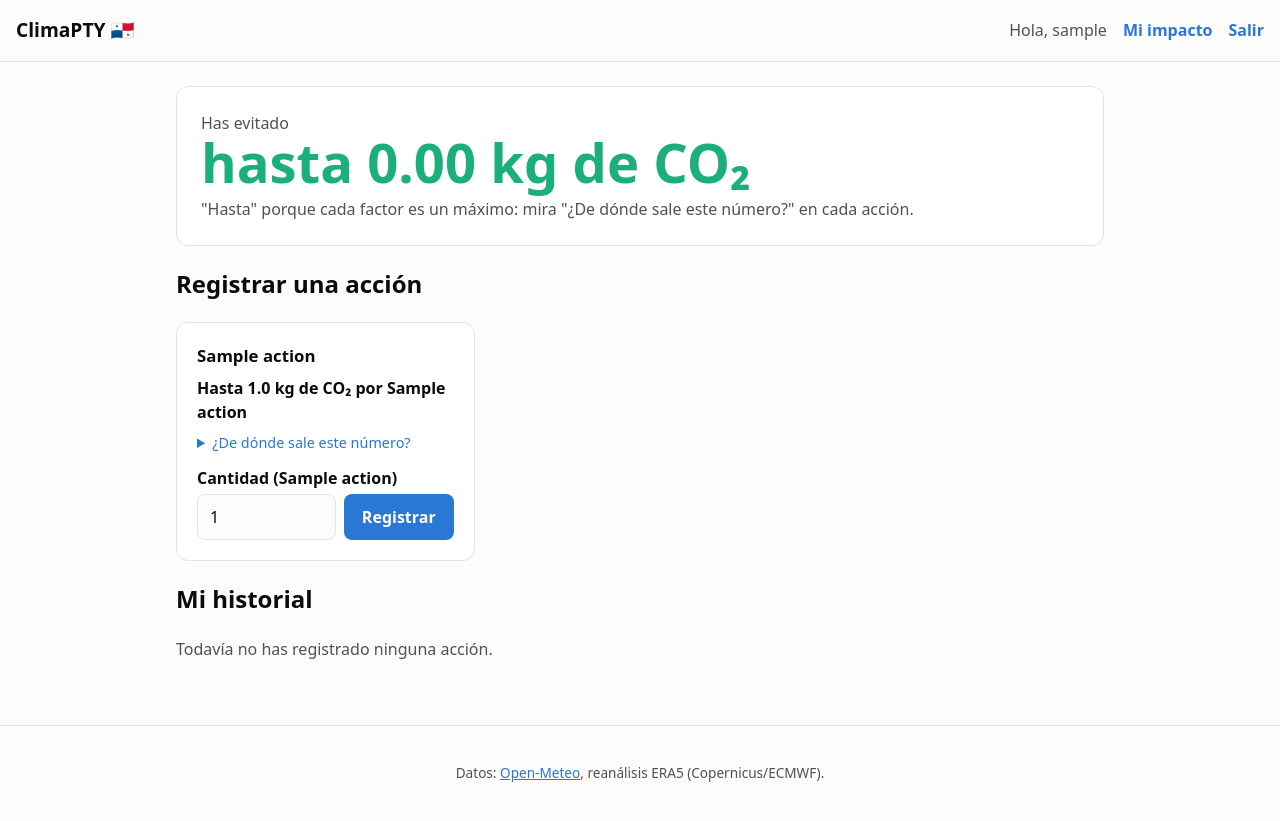
After one commit to giegio-16lpzz07/PROYECTO-FINAL-DE-DIEGO-LOPEZ, a Flask app: page /mi-impacto in a window 1280 px wide. The commit adds this page. Run offline with Flask 3, Linux system fonts and the light colour scheme; a user stored in the database is signed in; tables that the repository leaves empty hold one stand-in row (values such as "Sample post").

Commit message:
Día 3: acciones, cálculo de CO₂ con fuentes y contador público
- Modelos Action (con assumptions) y ActionLog
- Comando 'flask seed' con 5 acciones; no duplica si se corre dos veces
- services/impact.py: CO₂ = cantidad × factor; sin factor no suma
- /mi-impacto: 'Has evitado hasta X kg', factores con su fuente,
  'Factor en verificación' y historial propio
- Portada: contador público con total y número de acciones
- Botón '¿Y qué puedo hacer yo?' en cada ciudad
- README: Días 2 y 3, pasos para ejecutar, fuentes EPA y Poore & Nemecek

Co-Authored-By: Claude Opus 5.5 <noreply@anthropic.com>

```diff
--- a/app.py
+++ b/app.py
@@ -1,14 +1,16 @@
 """Rutas de la aplicación web ClimaPTY."""
 
 import os
+from datetime import date
 
 from dotenv import load_dotenv
 from flask import Flask, abort, flash, redirect, render_template, request, url_for
 from flask_login import LoginManager, current_user, login_required, login_user, logout_user
 from werkzeug.security import check_password_hash, generate_password_hash
 
-from models import User, db
+from models import Action, ActionLog, User, db
 from services.climate import CITIES, ClimateDataError, get_city_climate
+from services.impact import count_pending, log_co2, total_co2
 
 # Lee el archivo .env y pone sus valores en las variables de entorno.
 load_dotenv()
@@ -34,6 +36,61 @@ login_manager.login_message = "Inicia sesión para ver esa página."
 
 MIN_PASSWORD_LENGTH = 8
 
+PENDING_FACTOR_NOTE = (
+    "Factor en verificación: usaremos el factor oficial de la red eléctrica de Panamá "
+    "(Secretaría Nacional de Energía)."
+)
+
+# Las acciones que crea "flask seed". El slug es el identificador fijo de cada una.
+SEED_ACTIONS = [
+    {
+        "slug": "aire-25-grados",
+        "name": "Subir el aire acondicionado a 25°C o más",
+        "unit_label": "día",
+        "co2_kg_per_unit": None,
+        "source_url": None,
+        "assumptions": PENDING_FACTOR_NOTE,
+    },
+    {
+        "slug": "aire-apagado-4-horas",
+        "name": "Apagar el aire acondicionado al menos 4 horas",
+        "unit_label": "día",
+        "co2_kg_per_unit": None,
+        "source_url": None,
+        "assumptions": PENDING_FACTOR_NOTE,
+    },
+    {
+        "slug": "metro-o-bus",
+        "name": "Usar Metro o bus en vez de carro",
+        "unit_label": "km",
+        "co2_kg_per_unit": 0.249,
+        "source_url": "https://www.epa.gov/greenvehicles/greenhouse-gas-emissions-typical-passenger-vehicle",
+        "assumptions": (
+            "EPA: ~400 g CO₂ por milla de un carro promedio (≈0.249 kg/km). "
+            "No restamos las emisiones del bus o Metro, así que es un máximo."
+        ),
+    },
+    {
+        "slug": "porcion-carne-res",
+        "name": "Porción de carne de res que no comí",
+        "unit_label": "porción de 150 g",
+        "co2_kg_per_unit": 14.92,
+        "source_url": "https://ourworldindata.org/grapher/ghg-per-kg-poore",
+        "assumptions": (
+            "Poore & Nemecek (2018): 99.48 kg CO₂e por kg de carne de res (ganado de carne). "
+            "Asume que no se reemplaza por otra proteína, así que es un máximo."
+        ),
+    },
+    {
+        "slug": "ropa-al-aire",
+        "name": "Secar la ropa al aire en vez de secadora",
+        "unit_label": "carga",
+        "co2_kg_per_unit": None,
+        "source_url": None,
+        "assumptions": PENDING_FACTOR_NOTE,
+    },
+]
+
 
 @login_manager.user_loader
 def load_user(user_id):
@@ -46,10 +103,37 @@ def is_safe_next_url(url):
     return bool(url) and url.startswith("/") and not url.startswith("//") and "\\" not in url
 
 
+@app.cli.command("seed")
+def seed():
+    """Crea o actualiza las acciones. Se puede correr varias veces sin duplicar."""
+    for data in SEED_ACTIONS:
+        action = Action.query.filter_by(slug=data["slug"]).first()
+        if action is None:
+            action = Action(slug=data["slug"])
+            db.session.add(action)
+            print(f"Creada: {data['name']}")
+        else:
+            print(f"Actualizada: {data['name']}")
+        # Copiamos (o sobrescribimos) cada campo con el valor del seed.
+        action.name = data["name"]
+        action.unit_label = data["unit_label"]
+        action.co2_kg_per_unit = data["co2_kg_per_unit"]
+        action.source_url = data["source_url"]
+        action.assumptions = data["assumptions"]
+    db.session.commit()
+    print(f"Listo: {Action.query.count()} acciones en la base de datos.")
+
+
 @app.route("/")
 def index():
-    """Página de inicio: lista de ciudades."""
-    return render_template("index.html", cities=CITIES.values())
+    """Página de inicio: lista de ciudades y contador público."""
+    all_logs = ActionLog.query.all()
+    return render_template(
+        "index.html",
+        cities=CITIES.values(),
+        global_co2=total_co2(all_logs),
+        global_actions=len(all_logs),
+    )
 
 
 @app.route("/ciudad/<slug>")
@@ -67,6 +151,47 @@ def city_detail(slug):
         return render_template("city.html", city=city, error=str(error)), 503
 
     return render_template("city.html", city=city, climate=climate)
+
+
+@app.route("/mi-impacto", methods=["GET", "POST"])
+@login_required
+def my_impact():
+    """Registrar acciones y ver el impacto propio. Solo con sesión iniciada."""
+    if request.method == "POST":
+        # type=int convierte el texto a número; si no es un entero válido, devuelve None.
+        action_id = request.form.get("action_id", type=int)
+        quantity = request.form.get("quantity", type=int)
+        action = None
+        if action_id is not None:
+            action = db.session.get(Action, action_id)
+
+        if action is None:
+            flash("Esa acción no existe.", "error")
+        elif quantity is None or quantity < 1:
+            flash("La cantidad debe ser un número entero de 1 o más.", "error")
+        else:
+            log = ActionLog(user_id=current_user.id, action_id=action.id, date=date.today(), quantity=quantity)
+            db.session.add(log)
+            db.session.commit()
+            flash(f"Registrado: {action.name} ({quantity} {action.unit_label}).", "success")
+        # Redirigimos para que recargar la página no repita el registro.
+        return redirect(url_for("my_impact"))
+
+    actions = Action.query.order_by(Action.id).all()
+    # Solo los registros de este usuario, lo más reciente primero.
+    logs = (
+        ActionLog.query.filter_by(user_id=current_user.id)
+        .order_by(ActionLog.created_at.desc(), ActionLog.id.desc())
+        .all()
+    )
+    history = [{"log": log, "co2": log_co2(log)} for log in logs]
+    return render_template(
+        "my_impact.html",
+        actions=actions,
+        history=history,
+        user_co2=total_co2(logs),
+        pending_count=count_pending(logs),
+    )
 
 
 @app.route("/registro", methods=["GET", "POST"])
--- /dev/null
+++ b/services/impact.py
@@ -0,0 +1,27 @@
+"""Cálculos de CO₂ evitado. No sabe nada de Flask ni de HTML."""
+
+
+def log_co2(log):
+    """kg de CO₂ de un registro, o None si su acción todavía no tiene factor.
+
+    Devolvemos None (y no 0) porque "no sabemos" no es lo mismo que "cero".
+    """
+    factor = log.action.co2_kg_per_unit
+    if factor is None:
+        return None
+    return log.quantity * factor
+
+
+def total_co2(logs):
+    """Suma el CO₂ de varios registros. Los que no tienen factor no suman."""
+    total = 0
+    for log in logs:
+        co2 = log_co2(log)
+        if co2 is not None:
+            total += co2
+    return total
+
+
+def count_pending(logs):
+    """Cuántos registros tienen el factor en verificación (no están incluidos en el total)."""
+    return sum(1 for log in logs if log_co2(log) is None)
--- a/static/style.css
+++ b/static/style.css
@@ -358,3 +358,122 @@ button,
     margin: 16px 0 0;
     color: var(--text-muted);
 }
+
+/* ===== Contador público (portada) ===== */
+.counter {
+    margin-bottom: 32px;
+    padding: 20px 24px;
+    background: var(--card-bg);
+    border: 1px solid var(--border);
+    border-radius: 12px;
+}
+
+.counter-number {
+    margin: 4px 0;
+    font-size: clamp(1.8rem, 7vw, 2.6rem);
+    font-weight: 800;
+    line-height: 1.1;
+}
+
+.counter-text {
+    margin: 0;
+    color: var(--text-muted);
+}
+
+/* ===== Botón al final de cada ciudad ===== */
+.cta {
+    margin: 8px 0 16px;
+}
+
+/* ===== Mi impacto ===== */
+.impact-total {
+    margin-top: 24px;
+}
+
+.impact-number {
+    font-size: clamp(2rem, 9vw, 3.4rem);
+    color: var(--success-border);
+}
+
+.action-list {
+    display: grid;
+    grid-template-columns: repeat(auto-fill, minmax(260px, 1fr));
+    gap: 16px;
+}
+
+.action-card {
+    padding: 20px;
+    background: var(--card-bg);
+    border: 1px solid var(--border);
+    border-radius: 12px;
+}
+
+.action-card h3 {
+    margin: 0 0 8px;
+    font-size: 1.05rem;
+}
+
+.action-factor {
+    margin: 0 0 8px;
+    font-weight: 600;
+}
+
+.pending {
+    color: var(--text-muted);
+    font-style: italic;
+}
+
+details {
+    margin-bottom: 8px;
+    font-size: 0.9rem;
+}
+
+summary {
+    color: var(--accent);
+    cursor: pointer;
+}
+
+details p {
+    color: var(--text-muted);
+    margin: 8px 0 0;
+}
+
+.action-form-row {
+    display: flex;
+    gap: 8px;
+}
+
+.action-form-row input {
+    flex: 1;
+}
+
+.action-form-row button {
+    margin-top: 0;
+}
+
+/* La tabla se desplaza de lado en celulares en vez de romper la página */
+.table-wrap {
+    overflow-x: auto;
+}
+
+.history {
+    width: 100%;
+    border-collapse: collapse;
+    font-size: 0.95rem;
+}
+
+.history th,
+.history td {
+    padding: 10px 8px;
+    text-align: left;
+    border-bottom: 1px solid var(--border);
+}
+
+.history th {
+    color: var(--text-muted);
+    font-weight: 600;
+}
+
+.empty {
+    color: var(--text-muted);
+}
--- a/templates/base.html
+++ b/templates/base.html
@@ -13,6 +13,7 @@
         <nav class="site-nav">
             {% if current_user.is_authenticated %}
                 <span class="nav-user">Hola, {{ current_user.username }}</span>
+                <a href="{{ url_for('my_impact') }}">Mi impacto</a>
                 <a href="{{ url_for('logout') }}">Salir</a>
             {% else %}
                 <a href="{{ url_for('login') }}">Entrar</a>
--- a/templates/city.html
+++ b/templates/city.html
@@ -53,6 +53,10 @@
             La lluvia varía mucho de un año a otro por fenómenos como El Niño y La Niña;
             estos datos no bastan para afirmar una tendencia.
         </p>
+    </section>
+
+    <section class="cta">
+        <a href="{{ url_for('my_impact') }}" class="button">¿Y qué puedo hacer yo?</a>
     </section>
 
     <p class="data-note">
--- /dev/null
+++ b/templates/my_impact.html
@@ -0,0 +1,81 @@
+{% extends "base.html" %}
+
+{% block title %}Mi impacto · ClimaPTY{% endblock %}
+
+{% block content %}
+<section class="highlight impact-total">
+    <p class="highlight-text">Has evitado</p>
+    <p class="highlight-number impact-number">hasta {{ "%.2f"|format(user_co2) }} kg de CO₂</p>
+    <p class="highlight-text">
+        "Hasta" porque cada factor es un máximo: mira "¿De dónde sale este número?" en cada acción.
+        {% if pending_count > 0 %}
+            Registros con el factor en verificación (todavía no se suman): {{ pending_count }}.
+        {% endif %}
+    </p>
+</section>
+
+<h2>Registrar una acción</h2>
+<div class="action-list">
+    {% for action in actions %}
+    <article class="action-card">
+        <h3>{{ action.name }}</h3>
+
+        {% if action.co2_kg_per_unit is not none %}
+            <p class="action-factor">Hasta {{ action.co2_kg_per_unit }} kg de CO₂ por {{ action.unit_label }}</p>
+        {% else %}
+            <p class="action-factor pending">Factor en verificación</p>
+        {% endif %}
+
+        <!-- <details> se abre y se cierra solo, sin JavaScript -->
+        <details>
+            <summary>¿De dónde sale este número?</summary>
+            <p>{{ action.assumptions }}</p>
+            {% if action.source_url %}
+                <p><a href="{{ action.source_url }}" target="_blank" rel="noopener">Ver la fuente</a></p>
+            {% endif %}
+        </details>
+
+        <form method="post" class="action-form">
+            <input type="hidden" name="action_id" value="{{ action.id }}">
+            <label for="quantity-{{ action.id }}">Cantidad ({{ action.unit_label }})</label>
+            <div class="action-form-row">
+                <input type="number" id="quantity-{{ action.id }}" name="quantity" value="1" min="1" step="1" required>
+                <button type="submit">Registrar</button>
+            </div>
+        </form>
+    </article>
+    {% endfor %}
+</div>
+
+<h2>Mi historial</h2>
+{% if history %}
+    <div class="table-wrap">
+        <table class="history">
+            <thead>
+                <tr>
+                    <th>Fecha</th>
+                    <th>Acción</th>
+                    <th>Cantidad</th>
+                    <th>CO₂ evitado</th>
+                </tr>
+            </thead>
+            <tbody>
+                {% for item in history %}
+                <tr>
+                    <td>{{ item.log.date.strftime("%d/%m/%Y") }}</td>
+                    <td>{{ item.log.action.name }}</td>
+                    <td>{{ item.log.quantity }} {{ item.log.action.unit_label }}</td>
+                    {% if item.co2 is not none %}
+                        <td>hasta {{ "%.2f"|format(item.co2) }} kg</td>
+                    {% else %}
+                        <td class="pending">Factor en verificación</td>
+                    {% endif %}
+                </tr>
+                {% endfor %}
+            </tbody>
+        </table>
+    </div>
+{% else %}
+    <p class="empty">Todavía no has registrado ninguna acción.</p>
+{% endif %}
+{% endblock %}
```
Also changed, not shown: models.py (+26 -0 lines), templates/index.html (+8 -0 lines), README.md.
